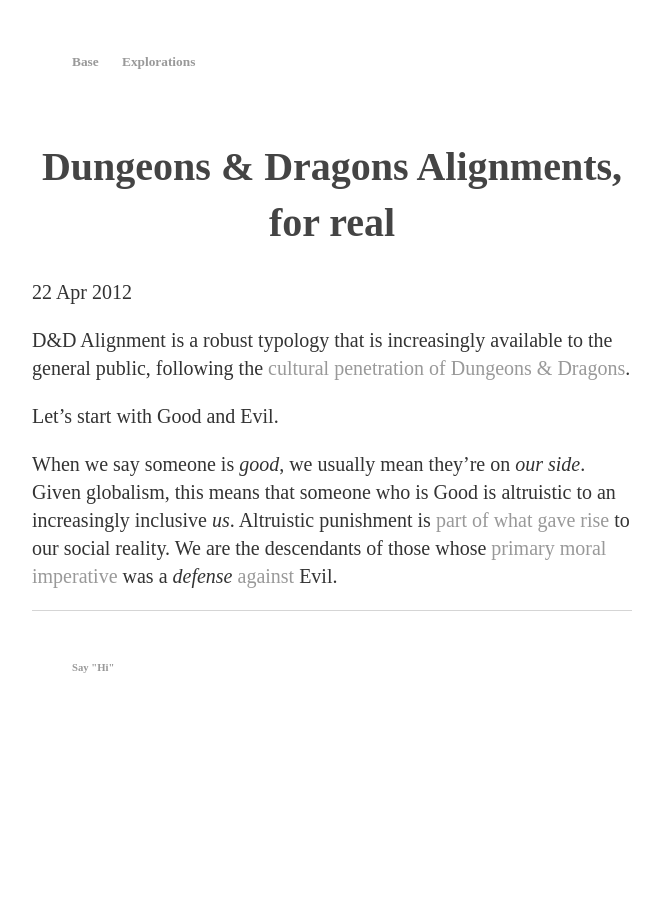
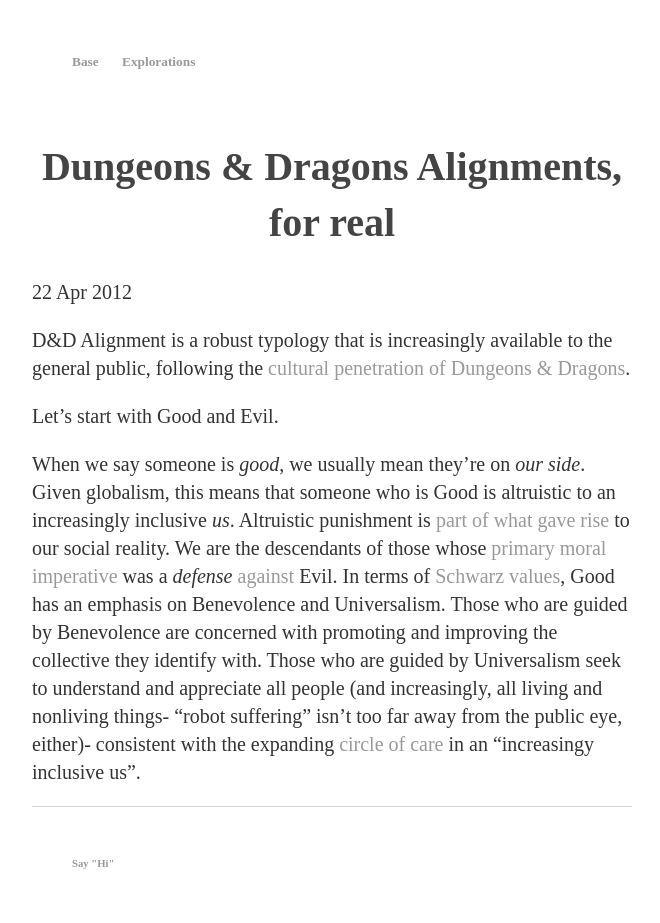
Before and after one commit to ray-dorai/ray-dorai.github.io, a Jekyll site: the page built from _posts/2012-04-22-dungeons-dragons-alignment.md, in a window 1280 px wide. Shown: the whole page, without its empty margins (308-968 px from the left). Built offline with Jekyll 4.4.1, drawn with Linux system fonts in a browser that asks for light colours; before the commit the page ends 900 px from its top, so only the background shows below that.

Commit message:
Update 2012-04-22-dungeons-dragons-alignment.md

```diff
--- a/_posts/2012-04-22-dungeons-dragons-alignment.md
+++ b/_posts/2012-04-22-dungeons-dragons-alignment.md
@@ -8,4 +8,4 @@
 
 Let's start with Good and Evil.
 
-When we say someone is _good_, we usually mean they're on _our side_. Given globalism, this means that someone who is Good is altruistic to an increasingly inclusive _us_. Altruistic punishment is [part of what gave rise](https://www.pnas.org/content/102/19/7047) to our social reality. We are the descendants of those whose [primary moral imperative](https://www.thebritishacademy.ac.uk/sites/default/files/110p197.pdf) was a _defense_ [against](https://science.sciencemag.org/content/sci/328/5978/617.full.pdf) Evil.
+When we say someone is _good_, we usually mean they're on _our side_. Given globalism, this means that someone who is Good is altruistic to an increasingly inclusive _us_. Altruistic punishment is [part of what gave rise](https://www.pnas.org/content/102/19/7047) to our social reality. We are the descendants of those whose [primary moral imperative](https://www.thebritishacademy.ac.uk/sites/default/files/110p197.pdf) was a _defense_ [against](https://science.sciencemag.org/content/sci/328/5978/617.full.pdf) Evil. In terms of [Schwarz values](https://en.wikipedia.org/wiki/Theory_of_Basic_Human_Values), Good has an emphasis on Benevolence and Universalism. Those who are guided by Benevolence are concerned with promoting and improving the collective they identify with. Those who are guided by Universalism seek to understand and appreciate all people (and increasingly, all living and nonliving things- "robot suffering" isn't too far away from the public eye, either)- consistent with the expanding [circle of care](https://www.sciencedirect.com/science/article/pii/S0022103108001613) in an "increasingy inclusive us".
```
